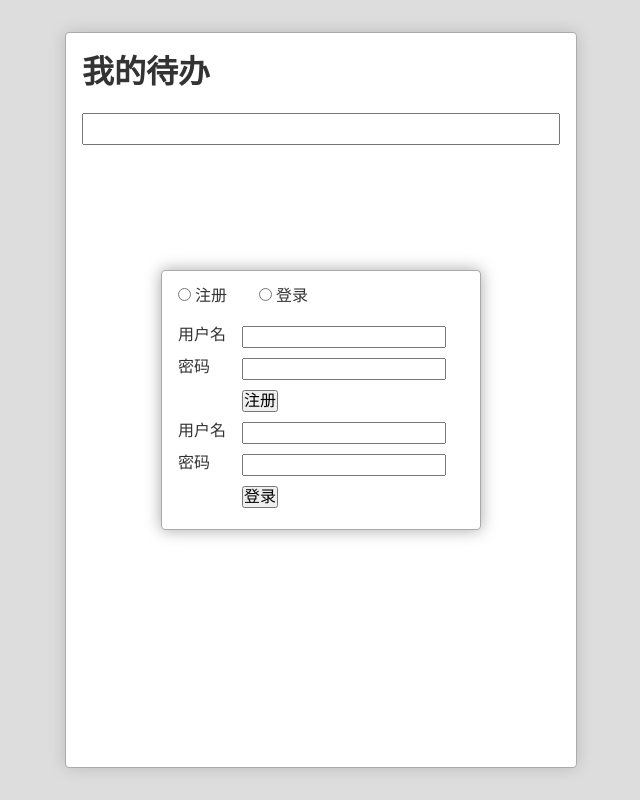
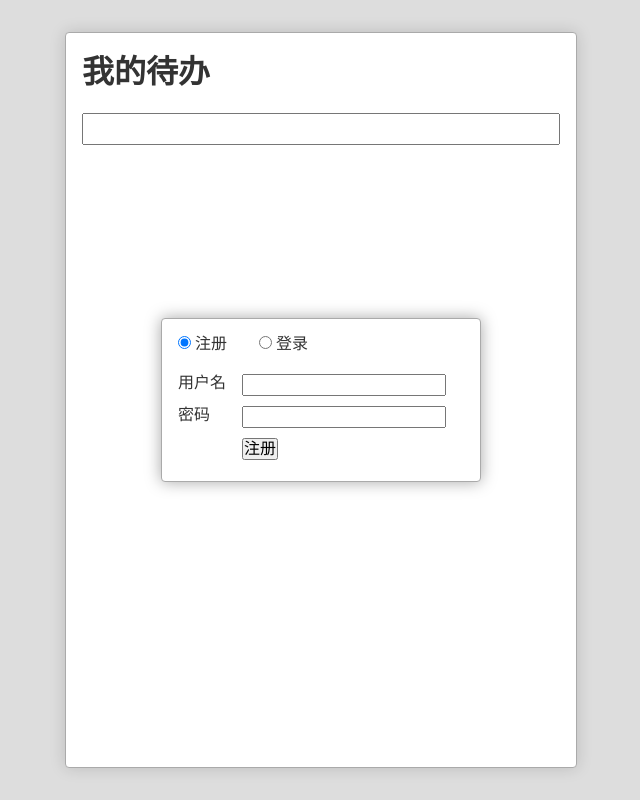
Before and after one commit to x397906946/todoList, a React (Create React App) app: page / in a window 1280 px wide. Shown: the whole page, without its empty margins (319-959 px from the left). Built offline with nearby package versions, Linux system fonts and the light colour scheme.

Commit message:
添加 注册/登录 切换功能

```diff
--- a/src/css/UserDialog.css
+++ b/src/css/UserDialog.css
@@ -11,8 +11,8 @@
   box-shadow: 0 0 1em hsla(0,0%,0%,0.35);
 }
 
-.UserDialog > nav:first-child { padding: 1em; }
-.UserDialog > nav:first-child input[type=radio]:not(:first-child){ margin-left: 2em; }
+.UserDialog > nav:first-child { padding: 1em; margin-left: -2em; }
+.UserDialog > nav:first-child label{ margin-left: 2em; cursor: pointer; }
 
 .UserDialog > .panes { padding: 0 1em 1em; }
 
--- a/src/js/UserDialog.js
+++ b/src/js/UserDialog.js
@@ -2,16 +2,21 @@
 import '../css/UserDialog.css'
 
 export default class UserDialog extends Component {
+  constructor(props) {
+    super(props)
+    this.state = {
+      selected: 'signUp'
+    }
+    this.switch = this.switch.bind(this)
+  }
+  switch(e){
+    this.setState({
+      selected: e.target.value
+    })
+  }
   render() {
-    return (
-      <div className="UserDialog-Wrapper">
-        <div className="UserDialog">
-          <nav>
-            <input type="radio"/> 注册
-            <input type="radio"/> 登录
-          </nav>
-          <div className="panes"> {/* 注册 */}
-            <form className="signUp">
+    let signUpForm = (
+      <form className="signUp"> {/* 注册 */}
         <div className="row">
           <label>用户名</label>
           <input type="text"/>
@@ -24,6 +29,8 @@
           <button type="submit">注册</button>
         </div>
       </form>
+    )
+    let signInForm = (
       <form className="signIn"> {/* 登录 */}
         <div className="row">
           <label>用户名</label>
@@ -37,6 +44,17 @@
           <button type="submit">登录</button>
         </div>
       </form>
+    )
+    return (
+      <div className="UserDialog-Wrapper">
+        <div className="UserDialog">
+          <nav onChange={this.switch}>
+            <label><input type="radio" value="signUp" checked={this.state.selected === 'signUp'}/> 注册</label>
+            <label><input type="radio" value="signIn" checked={this.state.selected === 'signIn'}/> 登录</label>
+          </nav>
+          <div className="panes">
+            {this.state.selected === 'signUp' ? signUpForm : null}
+            {this.state.selected === 'signIn' ? signInForm : null}
           </div>
         </div>
       </div>
```
Lines whose indentation alone changed are shown as unchanged.
